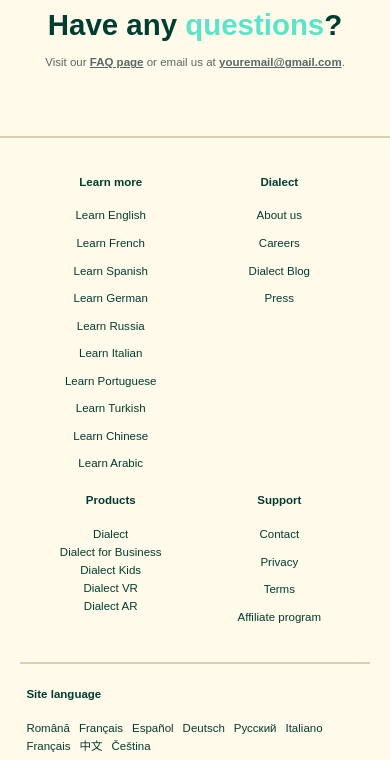
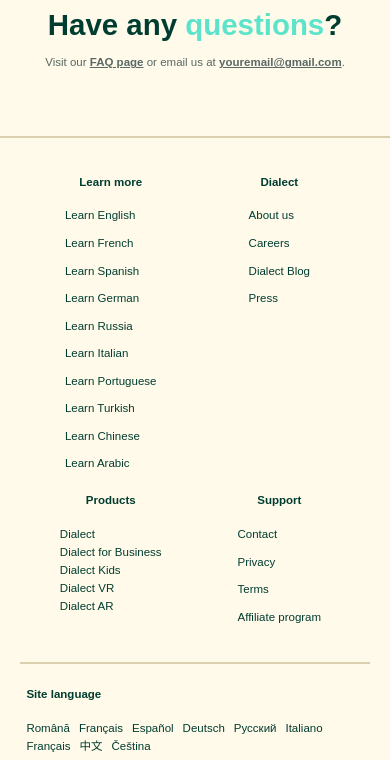
Before and after one commit to weasi-hub/dialect, a plain HTML site: page index.html in a window 390 px wide. Shown: the part 4628-5388 px from the top of the page. Drawn offline with nearby package versions, Linux system fonts and the light colour scheme.

Commit message:
changed CSS in Footer section for xs device

```diff
--- a/style.css
+++ b/style.css
@@ -1004,16 +1004,10 @@ nav {
     align-items: center;
     order: 2;
   }
-  .dialect_content {
-    align-items: center;
-  }
 
   .products {
     align-items: center;
     order: 3;
-  }
-  .products_content {
-    align-items: center;
   }
 
   .learn_more {
@@ -1021,17 +1015,9 @@ nav {
     order: 1;
   }
 
-  .learn_more_content {
-    align-items: center;
-  }
-
   .support {
     align-items: center;
     order: 4;
-  }
-
-  .support_content {
-    align-items: center;
   }
 
   .footer :nth-child(2 of hr) {
```
